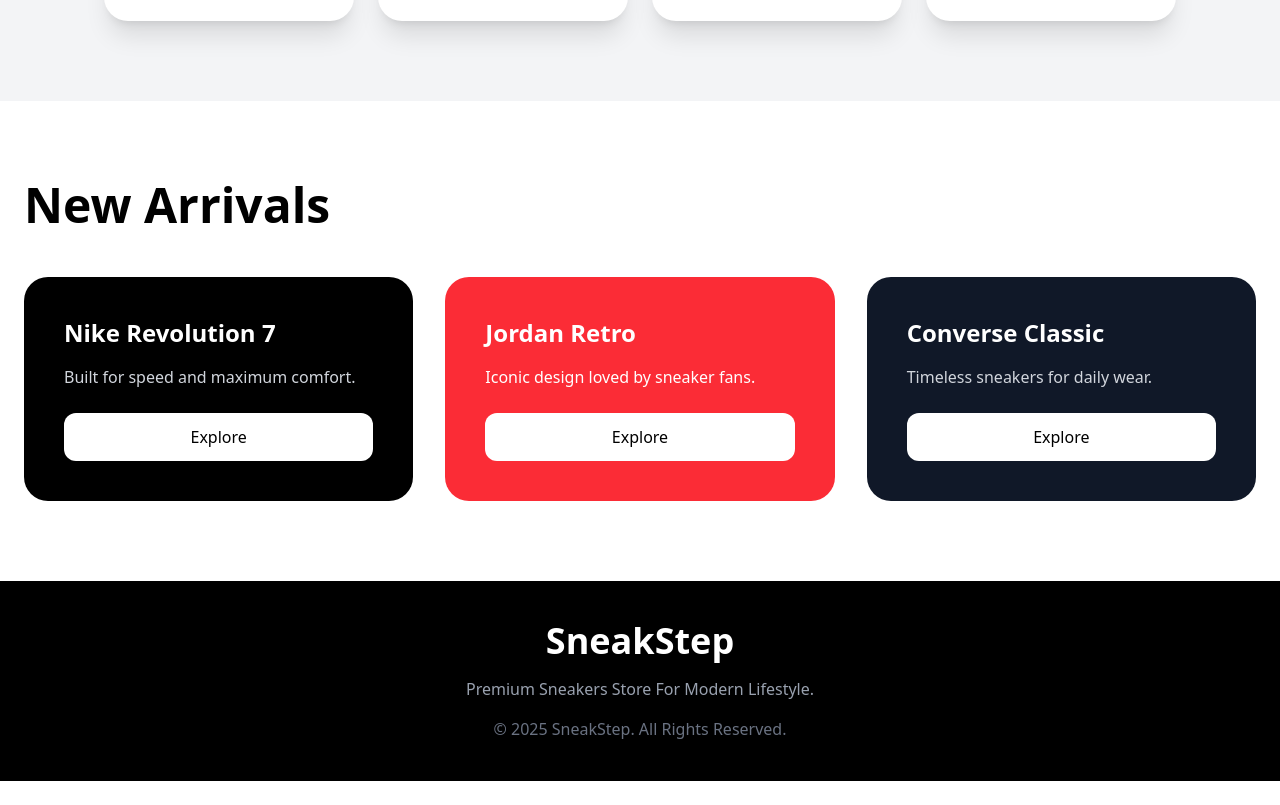
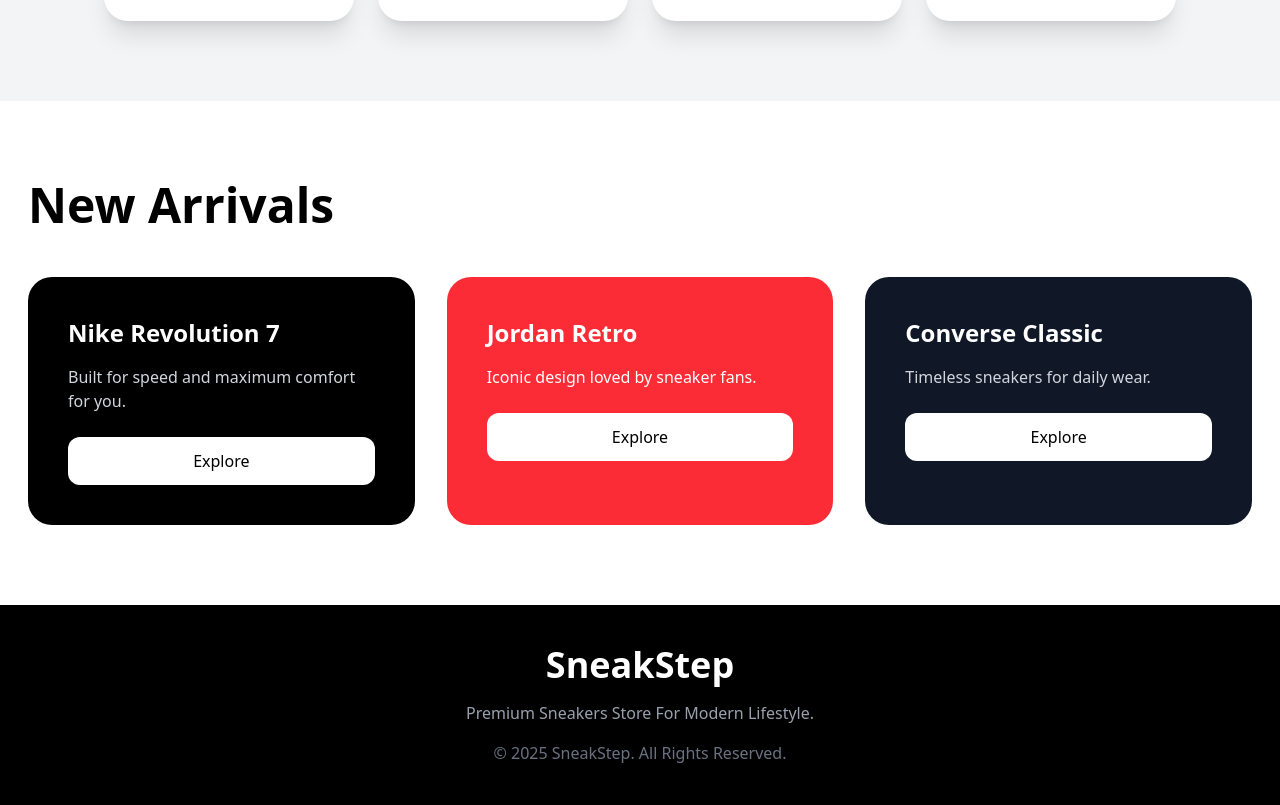
Before and after one commit to Samir-Dawadi/Next_js, a Next.js app: page / in a window 1280 px wide. Shown: the part 1901-2706 px from the top of the page. Before the commit the page ends 2682 px from the top, so only its background shows below. Built offline with nearby package versions, Linux system fonts and the light colour scheme.

Commit message:
Small ui adjustment

```diff
--- a/app/page.tsx
+++ b/app/page.tsx
@@ -238,7 +238,7 @@
 
       {/* NEW ARRIVALS */}
       <section className="py-20">
-        <div className="max-w-7xl mx-auto px-6">
+        <div className="max-w-7xl mx-auto px-7">
 
           <h2 className="text-5xl font-bold mb-12">
             New Arrivals
@@ -252,10 +252,10 @@
               </h3>
 
               <p className="text-gray-300 mb-6">
-                Built for speed and maximum comfort.
+                Built for speed and maximum comfort for you.
               </p>
 
-              <button className="bg-white text-black px-6 py-3 rounded-xl hover:bg-blue-400 w-full hover:underline">
+              <button className="bg-white text-black px-6 py-3 rounded-xl hover:bg-blue-500 w-full hover:underline">
                 Explore
               </button>
             </div>
@@ -269,7 +269,7 @@
                 Iconic design loved by sneaker fans.
               </p>
 
-              <button className="bg-white text-black px-6 py-3 rounded-xl hover:bg-blue-400 w-full hover:underline">
+              <button className="bg-white text-black px-6 py-3 rounded-xl hover:bg-blue-500 w-full hover:underline">
                 Explore
               </button>
             </div>
```
